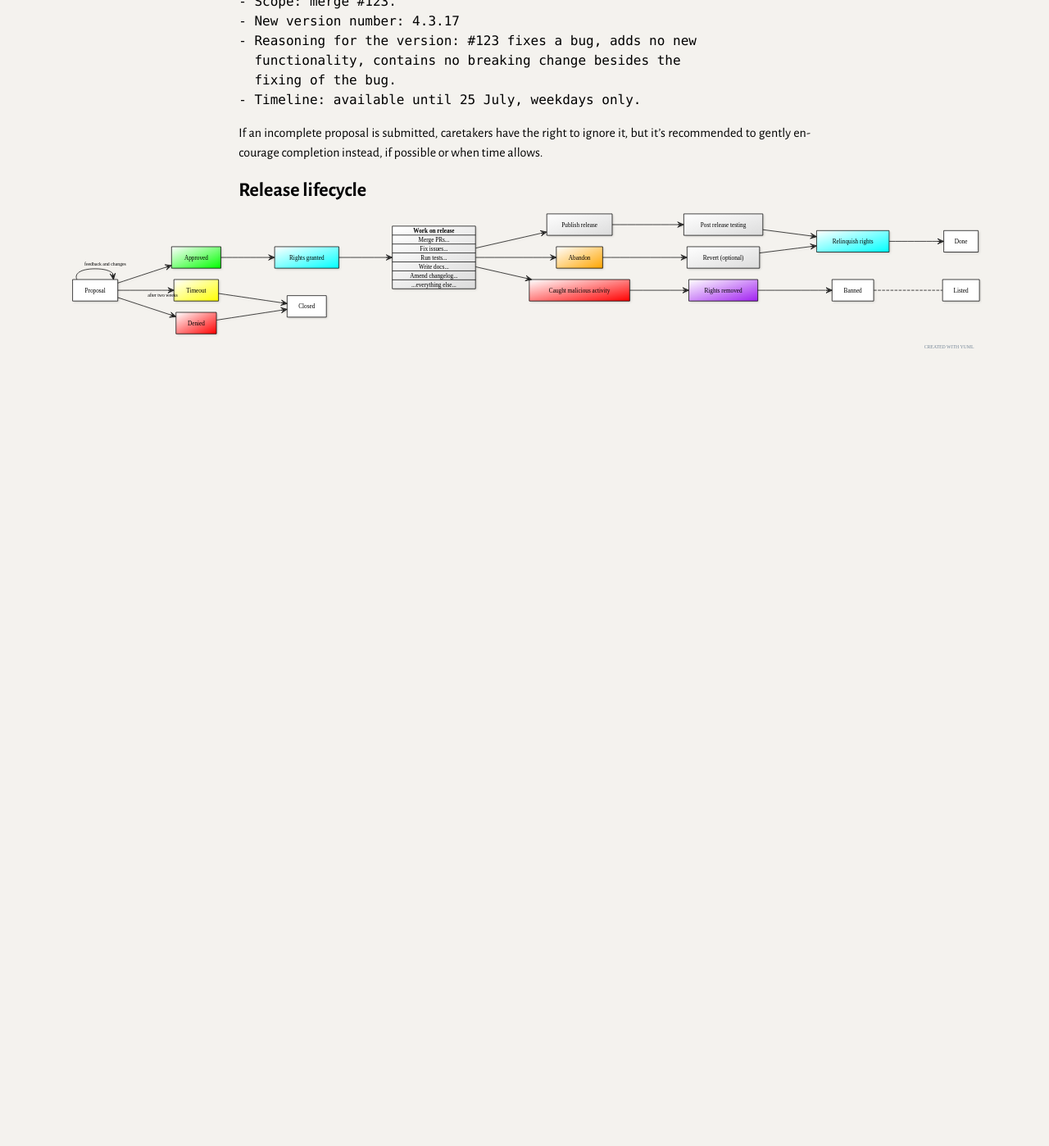
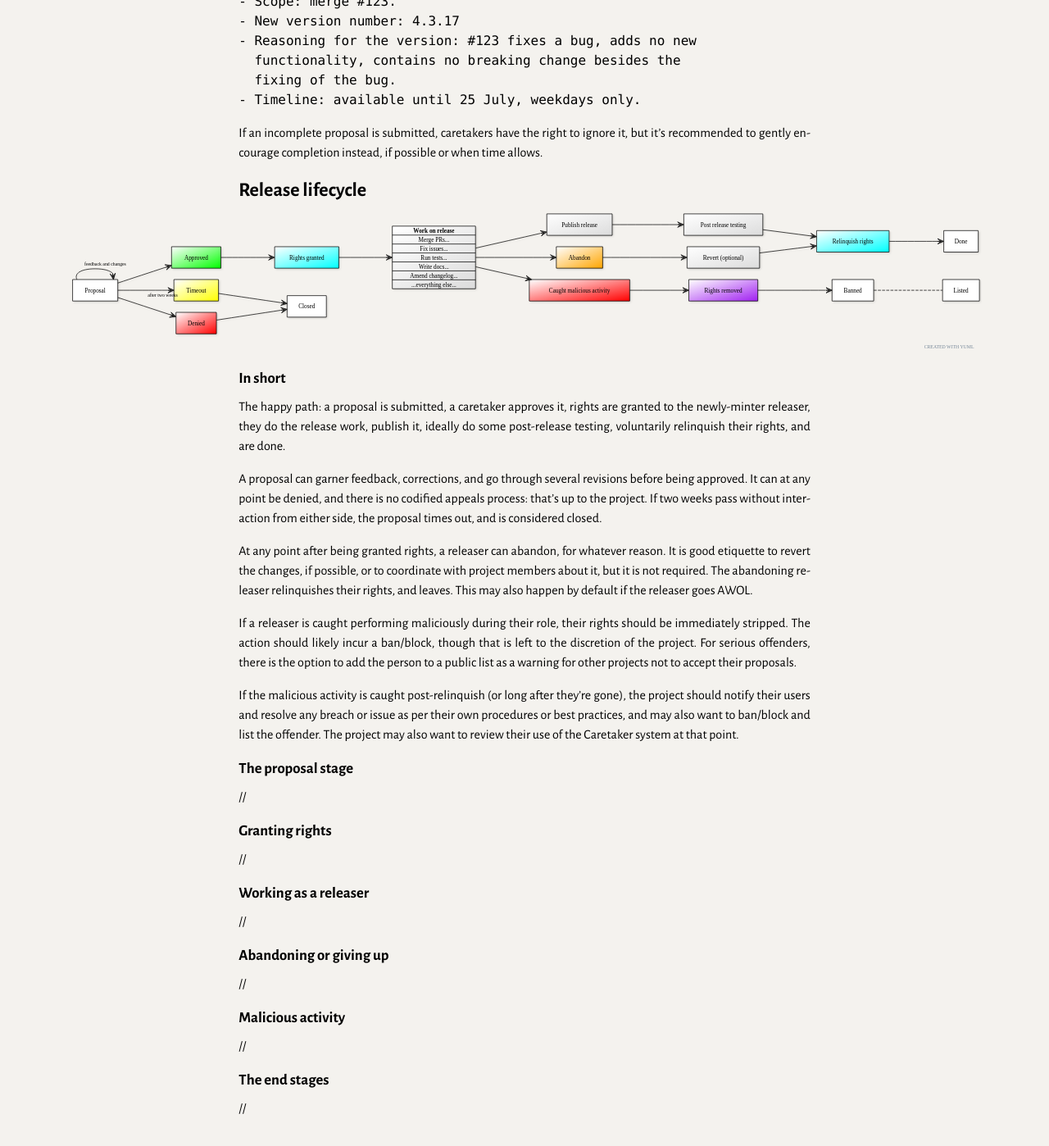
Before and after one commit to passcod/caretaker, a Jekyll site: the page built from index.markdown, in a window 1280 px wide and 1400 px high, scrolled down 8550 px. Shown: the whole window at 82% size. Built offline with Jekyll 4.4.1, drawn with Linux system fonts in a browser that asks for light colours; before the commit the page ends 9030 px from its top, so only the background shows below that.

Commit message:
Outline lifecycle

```diff
--- a/index.markdown
+++ b/index.markdown
@@ -423,6 +423,57 @@ to gently encourage completion instead, if possible or when time allows.
 ![Horizontal diagram of the release lifecycle flows, as explained below](/assets/img/release-lifecycle.svg)
 ![Vertical diagram of the release lifecycle flows, as explained below](/assets/img/release-lifecycle-vertical.svg)
 
+### In short
+
+The happy path: a proposal is submitted, a caretaker approves it, rights are granted to the
+newly-minter releaser, they do the release work, publish it, ideally do some post-release testing,
+voluntarily relinquish their rights, and are done.
+
+A proposal can garner feedback, corrections, and go through several revisions before being approved.
+It can at any point be denied, and there is no codified appeals process: that's up to the project.
+If two weeks pass without interaction from either side, the proposal times out, and is considered
+closed.
+
+At any point after being granted rights, a releaser can abandon, for whatever reason. It is good
+etiquette to revert the changes, if possible, or to coordinate with project members about it, but it
+is not required. The abandoning releaser relinquishes their rights, and leaves. This may also happen
+by default if the releaser goes AWOL.
+
+If a releaser is caught performing maliciously during their role, their rights should be immediately
+stripped. The action should likely incur a ban/block, though that is left to the discretion of the
+project. For serious offenders, there is the option to add the person to a public list as a warning
+for other projects not to accept their proposals.
+
+If the malicious activity is caught post-relinquish (or long after they're gone), the project should
+notify their users and resolve any breach or issue as per their own procedures or best practices,
+and may also want to ban/block and list the offender. The project may also want to review their use
+of the Caretaker system at that point.
+
+### The proposal stage
+
+//
+
+### Granting rights
+
+//
+
+### Working as a releaser
+
+//
+
+### Abandoning or giving up
+
+//
+
+### Malicious activity
+
+//
+
+### The end stages
+
+//
+
+
 
 [walkthrough]: #walkthrough
 [automation]: #automation
```
